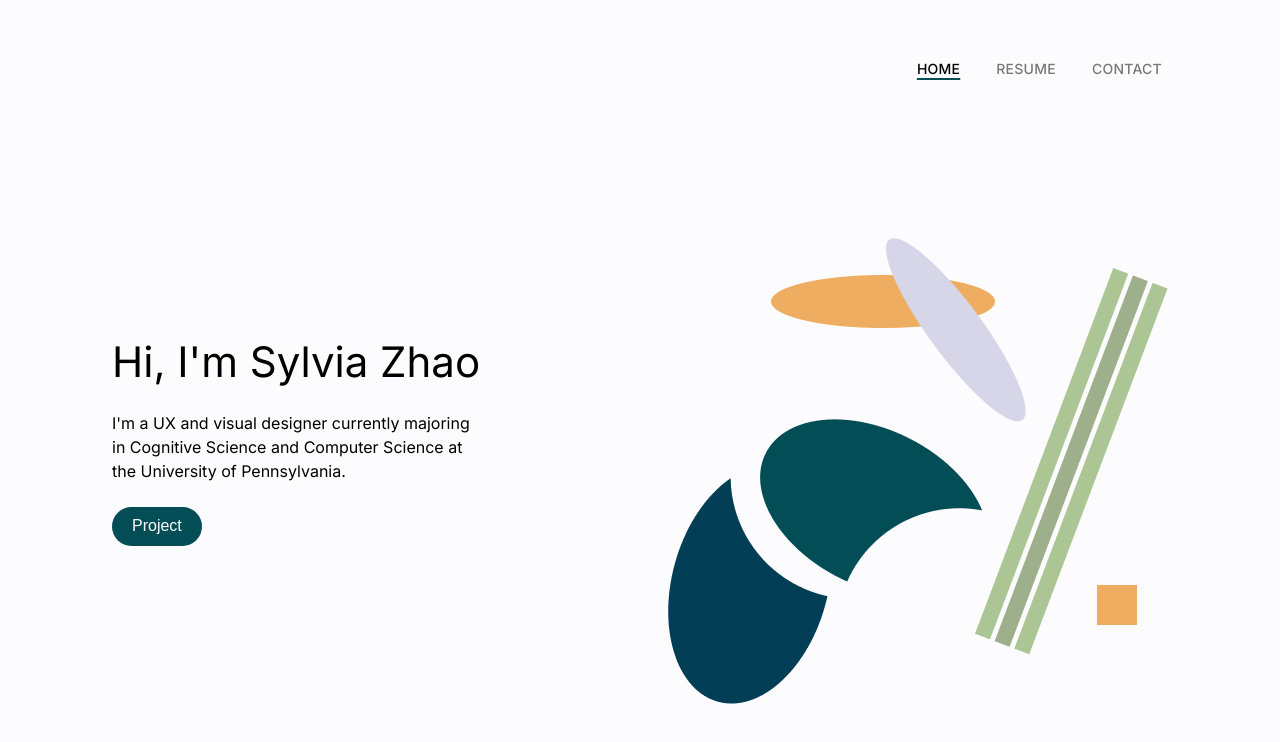
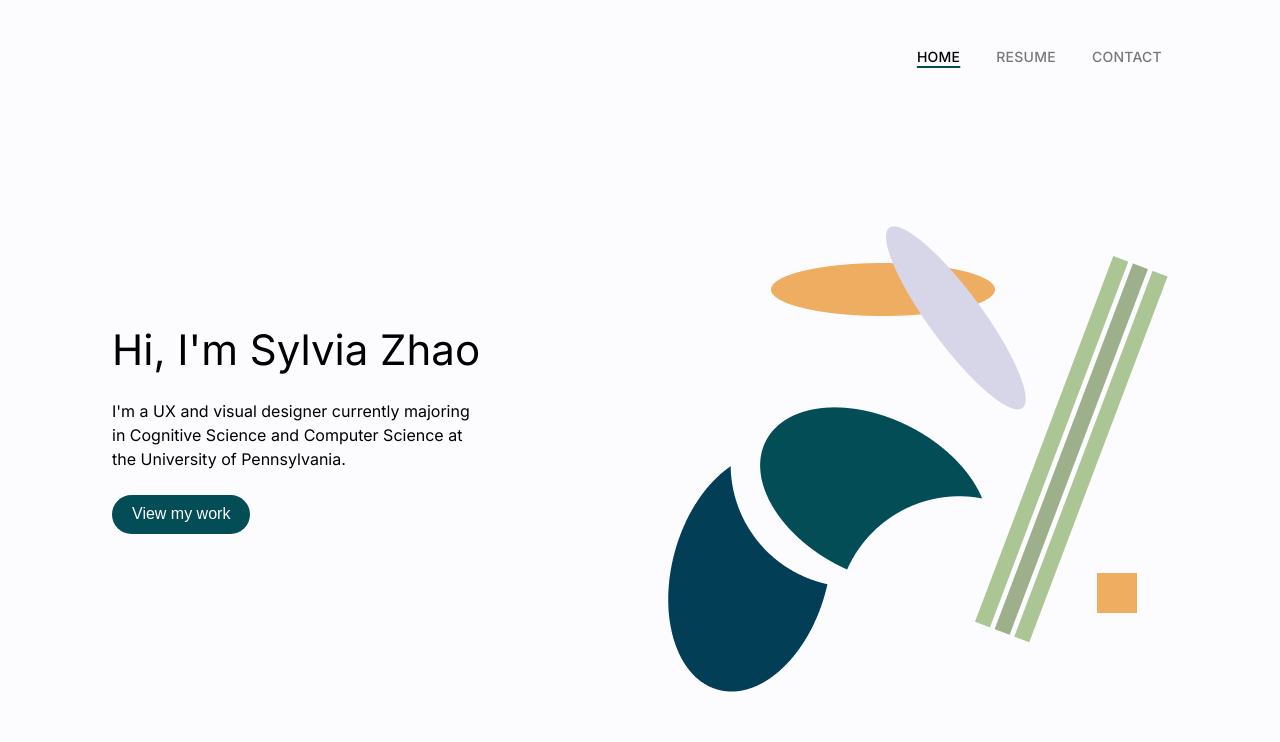
Before and after one commit to syzhao53/portfolio-site-2022, a React (Create React App) app in the folder site/: page / in a window 1280 px wide. Shown: the top 742 px of the page. Built offline with nearby package versions, Linux system fonts and the light colour scheme.

Commit message:
NavBar edit

```diff
--- a/site/src/assets/index.css
+++ b/site/src/assets/index.css
@@ -68,7 +68,7 @@ body {
 
 .NavBar {
   height: 3rem;
-  margin: 2rem 7rem 0 0;
+  margin: 1.25rem 7rem 0 0;
   /* filter: drop-shadow(0px 1px 4px #000000); */
   display: flex;
   flex-direction: row;
--- a/site/src/components/Home.js
+++ b/site/src/components/Home.js
@@ -33,7 +33,7 @@ function Home({ currPage, setCurrPage }) {
             I&apos;m a UX and visual designer currently majoring
             in Cognitive Science and Computer Science at the University of Pennsylvania.
           </div>
-          <button className="button" type="button" onClick={goToProject}>Project</button>
+          <button className="button" type="button" onClick={goToProject}>View my work</button>
         </div>
         <div className="landing-right">
           <img src={illustration} alt="temp illustration" />
```
